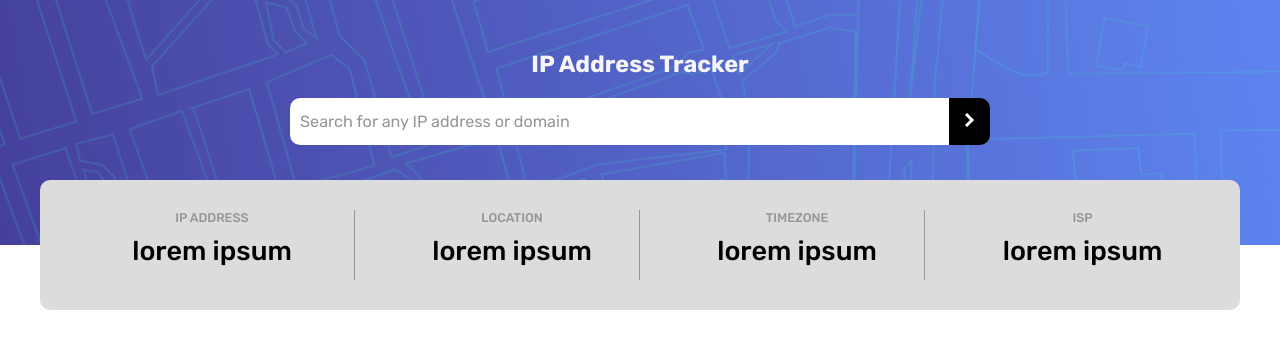
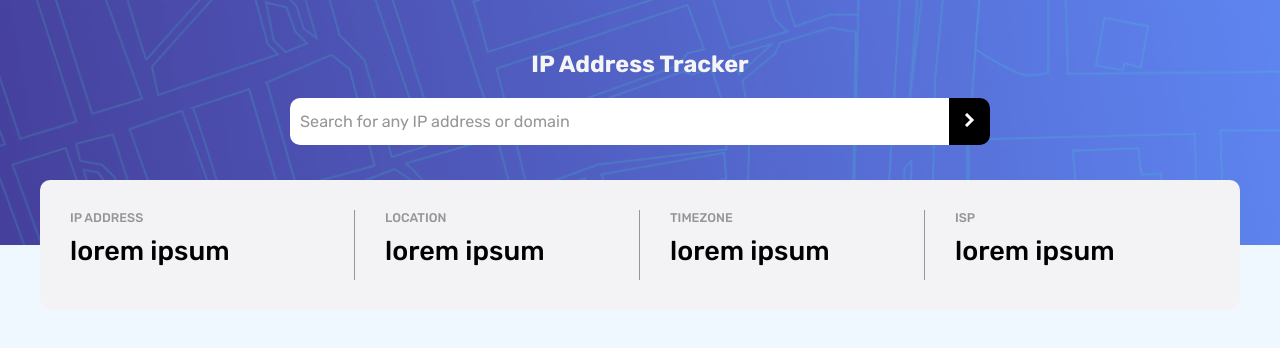
Before and after one commit to EstherOlusa/ip-address-tracker-using-react, a React (Create React App) app: page / in a window 1280 px wide. Shown: the top 348 px of the page. Built offline with nearby package versions, Linux system fonts and the light colour scheme.

Commit message:
hover styles implemented

```diff
--- a/src/components/Form/FormInput.module.css
+++ b/src/components/Form/FormInput.module.css
@@ -57,4 +57,7 @@
     padding-bottom: 100px;
     max-width: 700px;
   }
+  .button:hover {
+    background-color: hsl(0, 0%, 17%);
+  }
 }
--- a/src/components/MapSection/ResultData/ResultCard.module.css
+++ b/src/components/MapSection/ResultData/ResultCard.module.css
@@ -2,7 +2,7 @@
   display: grid;
   grid-template-columns: 1fr;
   width: 100%;
-  background-color: gainsboro;
+  background-color: rgb(243, 243, 245);
   border-radius: 10px;
   transform: translateY(-50%);
   margin: 0 auto;
@@ -28,6 +28,7 @@
     width: 100%;
     margin: 0 auto;
     padding: 30px;
+    text-align: left;
   }
   .cardtext:not(:last-child) {
     border-right: 1px solid hsl(0, 0%, 59%);
--- a/src/styles/main.css
+++ b/src/styles/main.css
@@ -6,4 +6,5 @@
 body {
   font-family: "Rubik", sans-serif;
   font-size: 18px;
+  background-color: aliceblue;
 }
```
